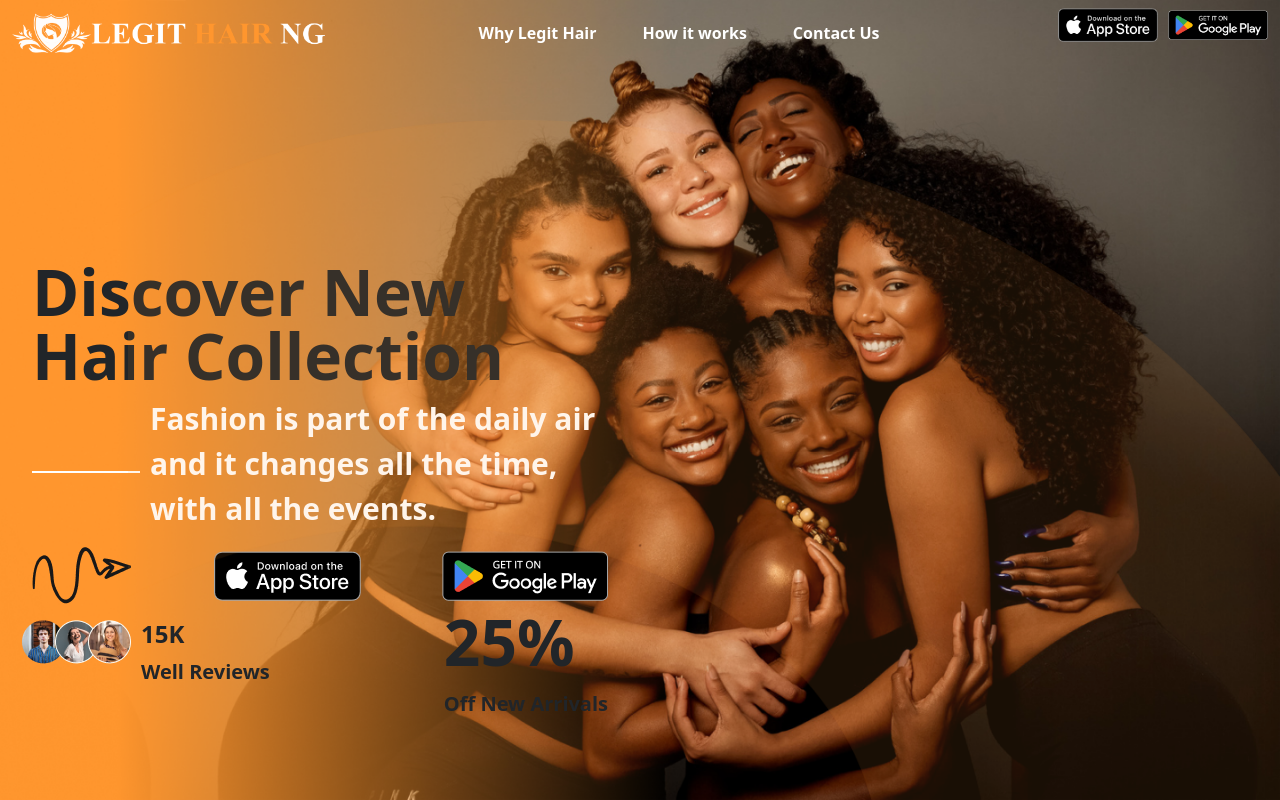
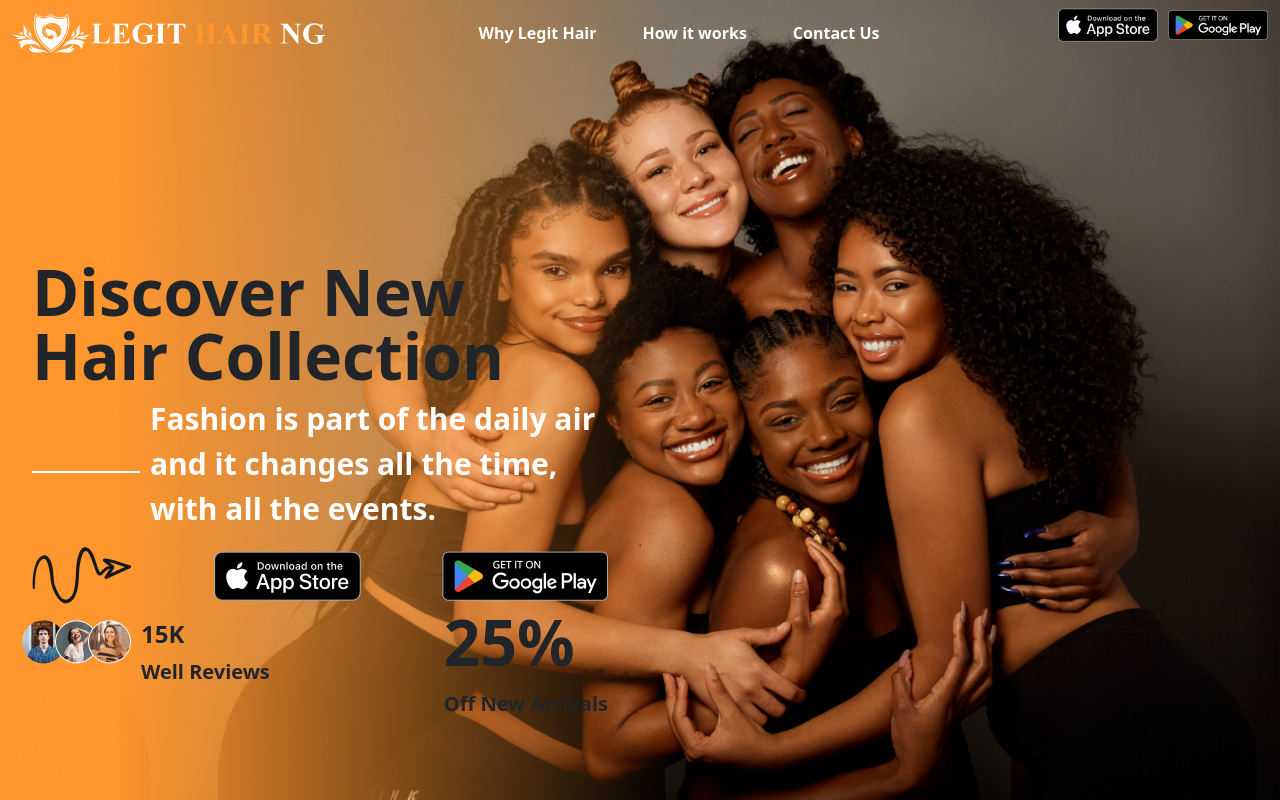
Before and after one commit to vitus12345/Legit-hairs, a React (Create React App) app: page / in a window 1280 px wide. Built offline with nearby package versions, Linux system fonts and the light colour scheme.

Commit message:
vector update

```diff
--- a/src/styles/style.scss
+++ b/src/styles/style.scss
@@ -150,7 +150,7 @@
   .vector-overlay {
     position: absolute;
     left: 10%;
-    top: 15%;
+    top: 20%;
     width: 100%;
     height: 100%;
     pointer-events: none; // Ensure the overlay doesn't interfere with other elements
@@ -159,6 +159,9 @@
     overflow: hidden;
     justify-content: center; // Center horizontally
     align-items: center; // Center vertically
+    @media (max-width: 998px) {
+        display: none;
+    }
   }
 
   .vector-overlay img {
```
